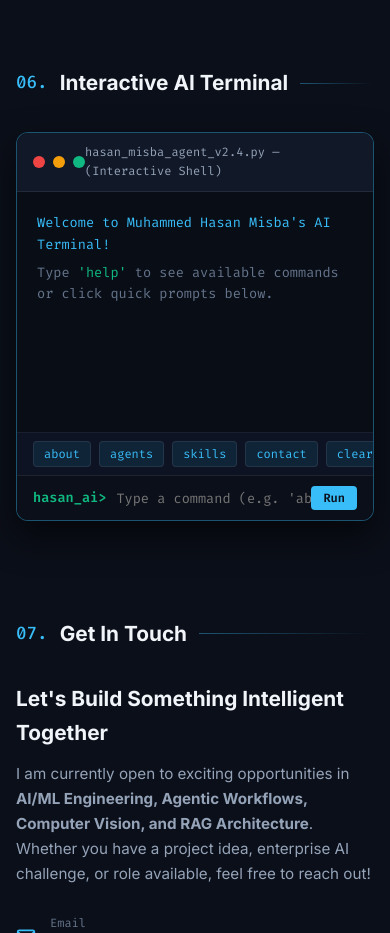
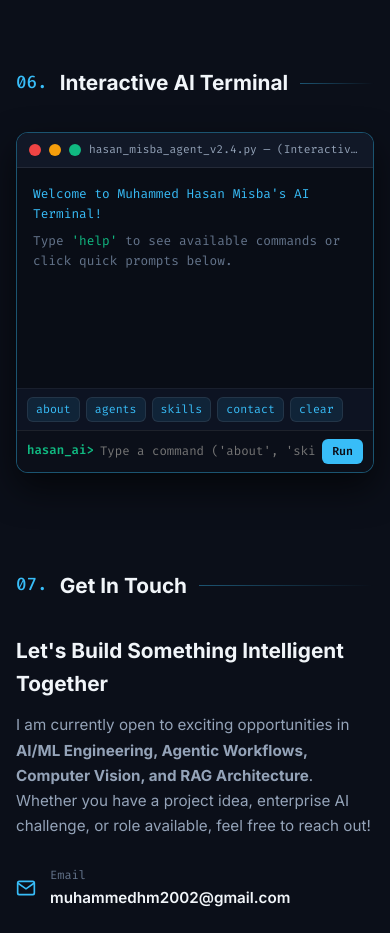
Before and after one commit to muhammedhm/my-portfolio, a website: page index.html in a window 390 px wide. Shown: the part 9520-10453 px from the top of the page. Drawn offline with Linux system fonts and the light colour scheme.

Commit message:
interactive terminal issue fixed

```diff
--- a/index.html
+++ b/index.html
@@ -589,7 +589,7 @@
 
           <form class="terminal-input-row" id="terminal-form">
             <span class="prompt-symbol">hasan_ai&gt;</span>
-            <input type="text" id="terminal-input" placeholder="Type a command (e.g. 'about', 'skills', 'projects', 'contact')..." autocomplete="off">
+            <input type="text" id="terminal-input" placeholder="Type a command ('about', 'skills', 'contact')..." autocomplete="off">
             <button type="submit" class="terminal-send-btn">Run</button>
           </form>
         </div>
--- a/style.css
+++ b/style.css
@@ -999,16 +999,18 @@ html.light .moon-icon { display: block; }
 
 .terminal-header {
   background: #111827;
-  padding: 10px 16px;
+  padding: 10px 14px;
   display: flex;
   align-items: center;
   border-bottom: 1px solid rgba(255, 255, 255, 0.08);
   position: relative;
+  gap: 8px;
 }
 
 .terminal-buttons {
   display: flex;
   gap: 8px;
+  flex-shrink: 0;
 }
 
 .btn-dot {
@@ -1024,6 +1026,12 @@ html.light .moon-icon { display: block; }
   font-size: 0.75rem;
   color: #94a3b8;
   margin: 0 auto;
+  white-space: nowrap;
+  overflow: hidden;
+  text-overflow: ellipsis;
+  text-align: center;
+  flex-grow: 1;
+  min-width: 0;
 }
 
 .terminal-body {
@@ -1046,8 +1054,9 @@ html.light .moon-icon { display: block; }
 
 .terminal-quick-chips {
   display: flex;
+  flex-wrap: wrap;
   gap: 8px;
-  padding: 8px 16px;
+  padding: 10px 14px;
   background: #0d1322;
   border-top: 1px solid rgba(255, 255, 255, 0.05);
 }
@@ -1056,12 +1065,13 @@ html.light .moon-icon { display: block; }
   background: var(--bg-tag);
   border: 1px solid var(--border-color);
   color: var(--accent-cyan);
-  padding: 4px 10px;
-  border-radius: 4px;
+  padding: 5px 12px;
+  border-radius: 6px;
   font-family: var(--font-mono);
-  font-size: 0.75rem;
+  font-size: 0.775rem;
   cursor: pointer;
   transition: var(--transition-smooth);
+  flex-shrink: 0;
 }
 .chip-btn:hover {
   background: var(--accent-cyan);
@@ -1071,20 +1081,23 @@ html.light .moon-icon { display: block; }
 .terminal-input-row {
   display: flex;
   align-items: center;
-  padding: 10px 16px;
+  padding: 10px 14px;
   background: #0b0f19;
   border-top: 1px solid rgba(255, 255, 255, 0.08);
+  gap: 8px;
 }
 
 .prompt-symbol {
   color: var(--accent-emerald);
   font-weight: 600;
-  margin-right: 10px;
   font-size: 0.85rem;
+  flex-shrink: 0;
+  white-space: nowrap;
 }
 
 #terminal-input {
   flex-grow: 1;
+  min-width: 0;
   background: transparent;
   border: none;
   outline: none;
@@ -1097,12 +1110,18 @@ html.light .moon-icon { display: block; }
   background: var(--accent-cyan);
   color: #0b0f19;
   border: none;
-  padding: 4px 12px;
-  border-radius: 4px;
+  padding: 6px 14px;
+  border-radius: 6px;
   font-family: var(--font-mono);
-  font-size: 0.75rem;
+  font-size: 0.775rem;
   font-weight: 600;
   cursor: pointer;
+  flex-shrink: 0;
+  transition: var(--transition-smooth);
+}
+.terminal-send-btn:hover {
+  opacity: 0.9;
+  transform: scale(1.02);
 }
 
 /* --------------------------------------------------------------------------
@@ -1414,4 +1433,47 @@ html.light .moon-icon { display: block; }
   .lead-text {
     font-size: 1.05rem;
   }
+
+  /* Mobile Terminal Tweaks */
+  .terminal-header {
+    padding: 8px 12px;
+  }
+
+  .terminal-title {
+    font-size: 0.7rem;
+  }
+
+  .terminal-body {
+    padding: 1rem;
+    height: 220px;
+    font-size: 0.8rem;
+  }
+
+  .terminal-quick-chips {
+    padding: 8px 10px;
+    gap: 6px;
+  }
+
+  .chip-btn {
+    padding: 4px 8px;
+    font-size: 0.725rem;
+  }
+
+  .terminal-input-row {
+    padding: 8px 10px;
+    gap: 6px;
+  }
+
+  .prompt-symbol {
+    font-size: 0.775rem;
+  }
+
+  #terminal-input {
+    font-size: 0.775rem;
+  }
+
+  .terminal-send-btn {
+    padding: 5px 10px;
+    font-size: 0.725rem;
+  }
 }
```
